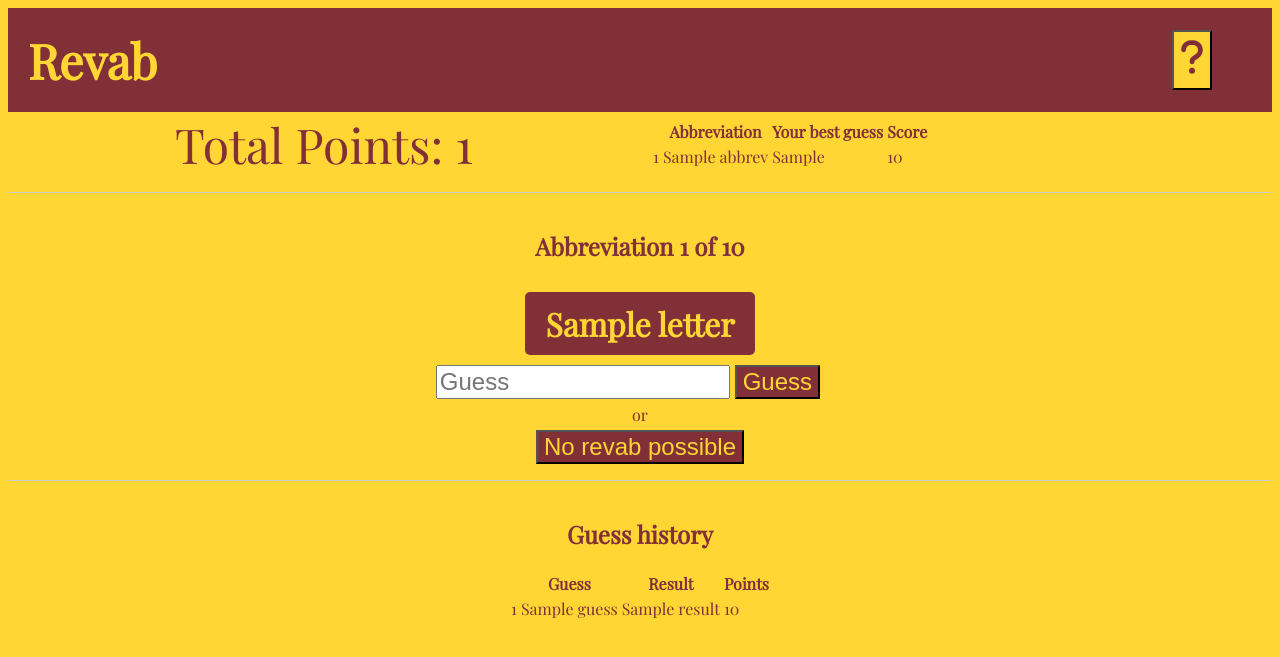
After one commit to mathews012468/revab, a Django app: template revab/revabapp/templates/revabapp/challenge-game.html in a window 1280 px wide. The commit adds this page. Shown: the top 657 px of the page. Run offline with Django 4.2, Linux system fonts and the light colour scheme; the template is opened without the code that fills it: most values are stand-ins (such as "Sample title", 1, 10 or a date in 2020); parts of the project's set-up code (start-up, migrations or seed data) failed here and were passed over.

Commit message:
mostly add challenge game feature, still need new results

```diff
--- a/revab/revabapp/src/validate.py
+++ b/revab/revabapp/src/validate.py
@@ -63,7 +63,7 @@ def validate_total_points(total_points):
     total_points_pattern = r'^\d{1,3}$'
     return validate_input(total_points, total_points_pattern)
 
-def validate_round_history(round_history, rounds):
+def validate_round_history(round_history, rounds=None):
     """
     Return True if round_history is in valid format, False otherwise
     """
@@ -82,7 +82,7 @@ def validate_round_history(round_history, rounds):
         return False
 
     #length of round history should be the number of rounds
-    if len(round_history) != rounds:
+    if len(round_history) != rounds and rounds is not None:
         return False
 
     #each element in round history should be a dict with the keys 'number', 'abbrev', 'best_guess', and 'score'
--- /dev/null
+++ b/revab/revabapp/templates/revabapp/challenge-game.html
@@ -0,0 +1,135 @@
+{% load static %}
+
+<!DOCTYPE html>
+<html>
+
+<head>
+  <meta charset="utf-8" />
+  <title>Revab</title>
+  <meta name="description" content="Find the shortest reverse abbreviation." />
+  <link rel="icon" href="{% static 'revabapp/img/favicon.svg' %}" />
+  <link rel="preconnect" href="https://fonts.googleapis.com">
+  <link rel="preconnect" href="https://fonts.gstatic.com" crossorigin>
+  <link href="https://fonts.googleapis.com/css2?family=Playfair+Display&display=swap" rel="stylesheet">
+  <link type="text/css" rel="stylesheet" href="{% static 'revabapp/css/styles.css' %}">
+  <link type="text/css" rel="stylesheet" href="{% static 'revabapp/css/game-page.css' %}">
+  <link type="text/css" rel="stylesheet" href="{% static 'revabapp/css/challenge-game-page.css' %}">
+  <script>
+  function init() {
+    let form = document.getElementById("guess-input")
+    function stripGuess() {
+      let guessInput = document.getElementsByName("guess")[0]
+      guessInput.value = guessInput.value.trim()
+    }
+
+    form.addEventListener("submit", stripGuess)
+  }
+
+  document.addEventListener('readystatechange', function() {
+    if (document.readyState === "complete") {
+      init();
+    }
+  });
+  </script>
+  <meta name="viewport" content="width=device-width,initial-scale=1">
+</head>
+
+<body>
+  <header>
+    <h1><a href="/">Revab</a></h1>
+    <div class="icons">
+      <form action="/help" method="post">
+        {% csrf_token %}
+        <input type="hidden" name="abbrev" value="{{ abbrev }}">
+        <input type="hidden" name="rounds" value="{{ rounds }}">
+        <input type="hidden" name="guess_history" value="{{ guess_history }}">
+        <input type="hidden" name="round_history" value="{{ round_history }}">
+        <input type="hidden" name="total_points" value="{{ total_points }}">
+        <input type="hidden" name="opponent_name" value="{{ opponent_name }}">
+        <input type="hidden" name="opponent_round_history" value="{{ opponent_round_history }}">
+        <input type="hidden" name="destination" value="/challenge/game">
+        <button>
+          <img src="{% static 'revabapp/img/question-solid.svg' %}" alt="?">
+        </button>
+      </form>
+      <button id="stats">
+        <img src="{% static 'revabapp/img/chart-simple-solid.svg' %}" alt="stats">
+      </button>
+    </div>
+  </header>
+  <main>
+    <section id="first-row">
+      <div id="total-points">Total Points: {{ total_points }}</div>
+      <div id="round-history">
+        <table>
+          <thead>
+            <th></th>
+            <th>Abbreviation</th>
+            <th>Your best guess</th>
+            <th>Score</th>
+          </thead>
+          <tbody>
+            {% for round in round_history %}
+              <tr>
+                <td>{{ round.number }}</td>
+                <td>{{ round.abbrev }}</td>
+                <td>{{ round.best_guess }}</td>
+                <td>{{ round.score }}</td>
+              </tr>
+            {% endfor %}
+          </tbody>
+        </table>
+      </div>
+    </section>
+    <hr />
+    <section id="second-row">
+      <h2>
+        Abbreviation {{ round_number }} of {{ rounds }}
+      </h2>
+      <div id="revab">
+        {% for letter in abbrev %}
+          <span class="revab-letter">{{ letter }}</span>
+        {% endfor %}
+      </div>
+      <form id="guess-input" method="post">
+        {% csrf_token %}
+        <div class="guess-input-row">
+          <input type="hidden" name="abbrev" value="{{ abbrev }}">
+          <input type="hidden" name="total_points" value="{{ total_points }}">
+          <input type="hidden" name="round_history" value="{{ round_history }}">
+          <input type="hidden" name="guess_history" value="{{ guess_history }}">
+          <input type="hidden" name="opponent_name" value="{{ opponent_name }}">
+          <input type="hidden" name="opponent_round_history" value="{{ opponent_round_history }}">
+          <input type="text" name="guess" placeholder="Guess" id="revab-guess">
+          <input type="submit" name="submitbutton" value="Guess">
+        </div>
+        <div>or</div>
+        <input type="submit" name="submitbutton" value="No revab possible">
+      </form>
+    </section>
+    <hr />
+    <section id="third-row">
+      <h2>Guess history</h2>
+      <table>
+        <thead>
+          <th></th>
+          <th>Guess</th>
+          <th>Result</th>
+          <th>Points</th>
+        </thead>
+        <tbody>
+          {% for guess in guess_history %}
+            <tr>
+              <td>{{ guess.number }}</td>
+              <td>{{ guess.guess }}</td>
+              <td>{{ guess.result }}</td>
+              <td>{{ guess.score }}</td>
+            </tr>
+          {% endfor %}
+        </tbody>
+      </table>
+    </section>
+  </main>
+</body>
+
+</html>
--- a/revab/revabapp/templates/revabapp/challenge-start.html
+++ b/revab/revabapp/templates/revabapp/challenge-start.html
@@ -35,6 +35,7 @@
         {% csrf_token %}
         <input type="hidden" name="opponent_name" value="{{ opponent_name }}">
         <input type="hidden" name="opponent_round_history" value="{{ opponent_round_history }}">
+        <input type="hidden" name="source" value="home">
         <input type="submit" value="Start">
       </form>
     </div>
--- a/revab/revabapp/urls.py
+++ b/revab/revabapp/urls.py
@@ -10,5 +10,6 @@ urlpatterns = [
     path("stats", views.stats, name="stats"),
     path("challenge/start/<challenge_code>", views.start_challenge),
     path("challenge/name", views.get_name_for_challenge),
-    path("challenge/link", views.display_challenge_link)
+    path("challenge/link", views.display_challenge_link),
+    path("challenge/game", views.challenge_game)
 ]
```
Also changed, not shown: revab/revabapp/views.py (+76 -0 lines).
